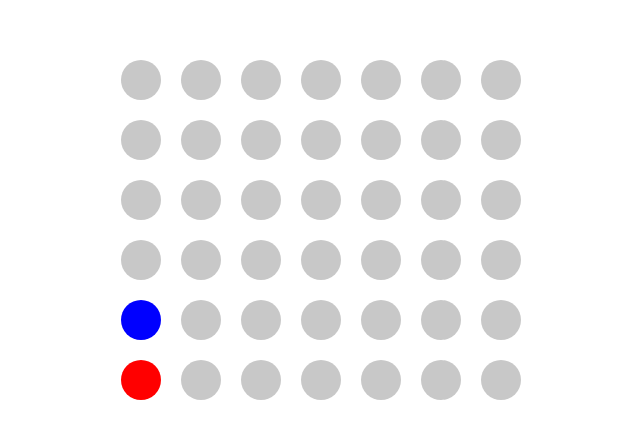
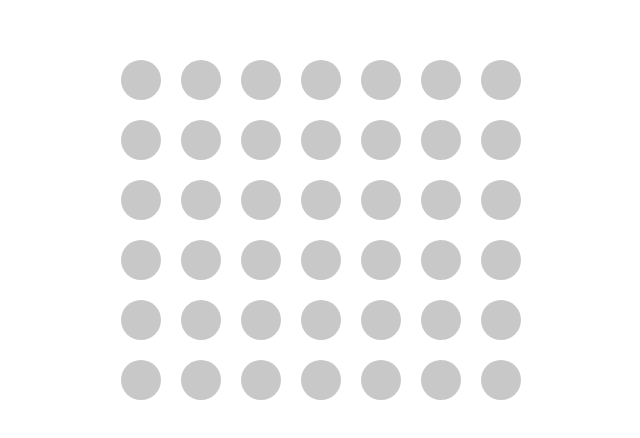
Before and after one commit to VanVaVa/four_in_a_row, a React (Vite) app: page / in a window 1280 px wide. Shown: the part 170-608 px from the top of the page, without its empty margins (319-959 px from the left). Built offline with nearby package versions, Linux system fonts and the light colour scheme.

Commit message:
feat: added game process

```diff
--- a/package.json
+++ b/package.json
@@ -11,7 +11,8 @@
   },
   "dependencies": {
     "react": "^19.1.1",
-    "react-dom": "^19.1.1"
+    "react-dom": "^19.1.1",
+    "zustand": "^5.0.8"
   },
   "devDependencies": {
     "@eslint/js": "^9.36.0",
--- /dev/null
+++ b/src/entities/game/useGameStore.ts
@@ -0,0 +1,18 @@
+import { create } from "zustand";
+
+type State = {
+  currentPlayer: "player_1" | "player_2";
+};
+
+type Actions = {
+  setPlayer: VoidFunction;
+};
+
+export const useGameStore = create<State & Actions>((set) => ({
+  currentPlayer: "player_1",
+  setPlayer: () =>
+    set((state) => ({
+      currentPlayer:
+        state.currentPlayer === "player_1" ? "player_2" : "player_1",
+    })),
+}));
--- a/src/shared/components/chip/Chip.tsx
+++ b/src/shared/components/chip/Chip.tsx
@@ -4,10 +4,11 @@ import React from "react";
 
 interface ChipProps {
   player?: string;
+  onClick?: VoidFunction;
 }
 
-const Chip: FC<ChipProps> = ({ player }) => (
-  <button className={styles.chip} data-player={player}></button>
+const Chip: FC<ChipProps> = ({ player, onClick }) => (
+  <button className={styles.chip} data-player={player} onClick={onClick} />
 );
 
 export default React.memo(Chip);
--- a/src/widgets/board/Board.tsx
+++ b/src/widgets/board/Board.tsx
@@ -1,20 +1,30 @@
+import { useState } from "react";
+import { useGameStore } from "../../entities/game/useGameStore";
 import Chip from "../../shared/components/chip/Chip";
 import styles from "./board.module.css";
-
-const boardData = [
-  [null, null, null, null, null, null, null],
-  [null, null, null, null, null, null, null],
-  [null, null, null, null, null, null, null],
-  [null, null, null, null, null, null, null],
-  [2, null, null, null, null, null, null],
-  [1, null, null, null, null, null, null],
-];
+import { generateInitialBoard } from "./constants";
 
 const Board = () => {
+  const { setPlayer, currentPlayer } = useGameStore();
+  const [board, setBoard] = useState(generateInitialBoard(7, 6));
+
   return (
     <div className={styles.board}>
-      {boardData.map((row) =>
-        row.map((el, idx) => <Chip key={idx} player={`player_${el}`} />)
+      {board.map((row, rowIdx) =>
+        row.map((el, idx) => (
+          <Chip
+            key={idx}
+            player={`player_${el}`}
+            onClick={() => {
+              setBoard((prev) => {
+                const newBoard = Array.from(prev);
+                newBoard[rowIdx][idx] = currentPlayer === "player_1" ? 1 : 2;
+                return newBoard;
+              });
+              setPlayer();
+            }}
+          />
+        ))
       )}
     </div>
   );
--- /dev/null
+++ b/src/widgets/board/constants.ts
@@ -0,0 +1,5 @@
+export const generateInitialBoard: (
+  x: number,
+  y: number
+) => (number | null)[][] = (x, y) =>
+  Array.from({ length: y }, () => Array.from({ length: x }, () => null));
```
Also changed, not shown: 1 other file (tests, documents, lock files or other folders).
